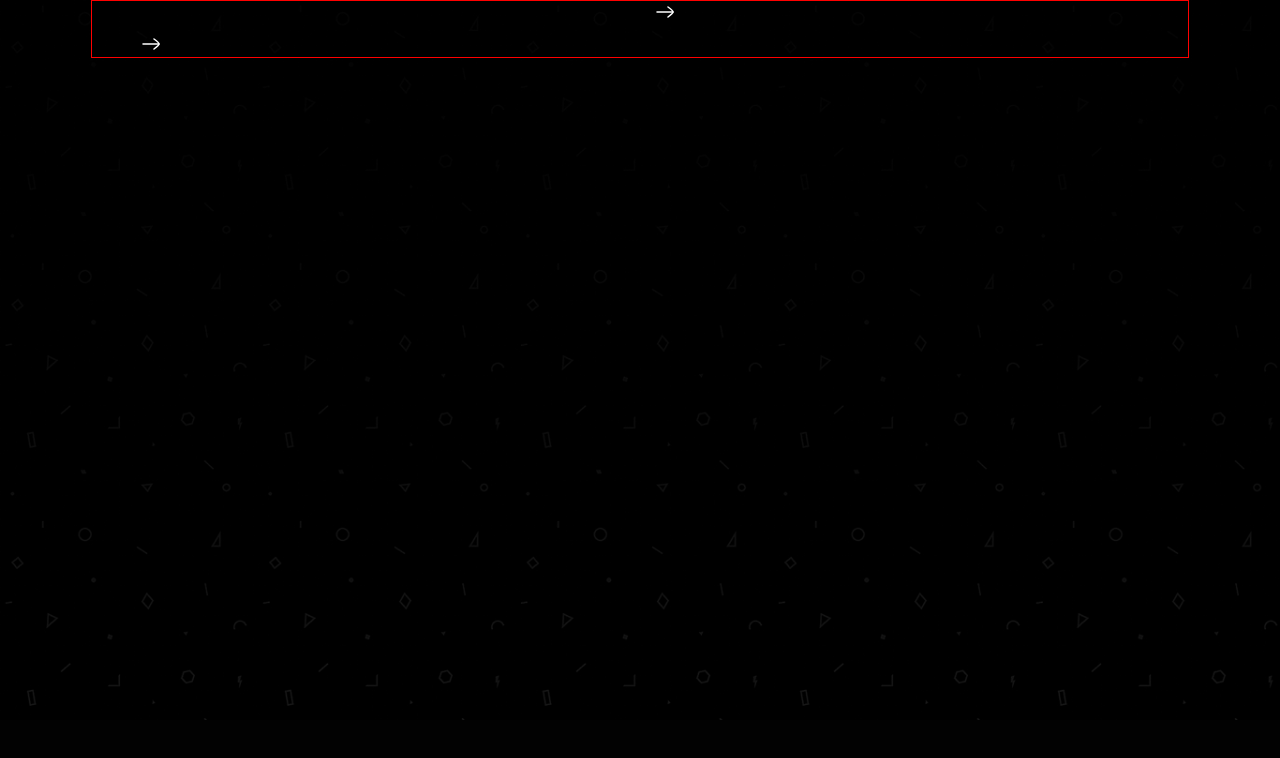
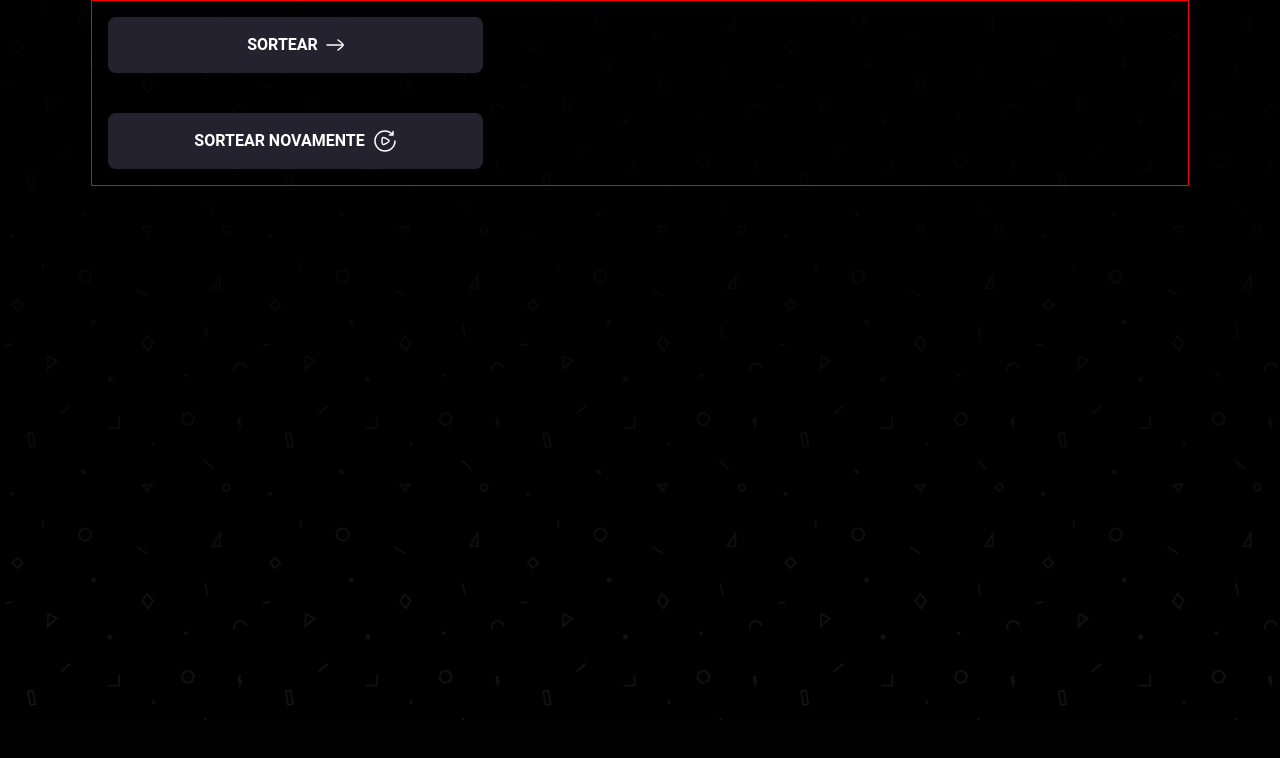
Before and after one commit to felipebalaminut/sorteador, a plain HTML site: page index.html in a window 1280 px wide. Drawn offline with Linux system fonts and the light colour scheme.

Commit message:
style: button customization

```diff
--- a/index.html
+++ b/index.html
@@ -24,9 +24,9 @@
         </button>
 
         <a class="btn-primary gap.5" href="">
-        Sortear
+        Sortear Novamente
         <img
-            src="assets/icons/arrow-right.svg"
+            src="assets/icons/retry.svg"
             alt="seta apontando para direita"
           />
       </a>
--- a/styles/button.css
+++ b/styles/button.css
@@ -0,0 +1,87 @@
+.btn-primary {
+  margin: 1rem; /* Remover essa linha */
+  display: flex;
+  align-items: center;
+  justify-content: center;
+
+  background-color: var(--background-tertiary);
+  width: 375px; /* Alterar para 100% */
+  padding: 1rem;
+  border-radius: 0.5rem;
+
+  /* font */
+  color: var(--content-primary);
+  text-transform: uppercase;
+  font-weight: 700;
+
+  position: relative;
+
+  &::before {
+    position: absolute;
+    content: "";
+    background: var(--gradient-border);
+    border-radius: 0.5rem;
+    inset: -1.6px;
+    z-index: -1;
+
+    /* Animation */
+    background-size: 200% 100%;
+    opacity: 0;
+  }
+
+  &:hover {
+    background-color: var(--background-secondary);
+
+    &::before {
+      /* opacity: 1; */
+
+      animation: opacityTiming 3s, runAround 3s infinite backwards;
+    }
+
+    & img[src*="arrow"] {
+      animation-name: arrowMove;
+      animation-duration: 3s;
+    }
+
+    & img[src*="retry"] {
+      animation-name: retryRotate;
+      animation-duration: 2s;
+    }
+  }
+}
+
+/* ------- KEYFRAMES ------- */
+
+@keyframes opacityTiming {
+  100% {
+    opacity: 1;
+  }
+}
+
+@keyframes runAround {
+  0% {
+    background-position: -200% 0;
+  }
+  100% {
+    background-position: 200% 0;
+  }
+}
+
+@keyframes arrowMove {
+  50% {
+    transform: translateX(1rem);
+  }
+
+  100% {
+    transform: translateX(0);
+  }
+}
+
+@keyframes retryRotate {
+  0% {
+    transform: rotate(0deg);
+  }
+  100% {
+    transform: rotate(360deg);
+  }
+}
--- a/styles/global.css
+++ b/styles/global.css
@@ -48,7 +48,7 @@
 }
 
 html {
-  font-family: var(-ff-roboto);
+  font-family: var(--ff-roboto);
   font-weight: 500;
   line-height: 1.5;
   font-size: var(--fs-lg);
--- a/styles/utility.css
+++ b/styles/utility.css
@@ -5,11 +5,6 @@
   border: 1px solid red; /* Comentar essa linha */
 }
 
-@media (width >= 80em) {
-  .container {
-    --max-width: 1098px;
-  }
-}
 
 .flex {
   display: flex;
@@ -30,3 +25,9 @@
 .gap-1 {
   gap: 0.5rem;
 }
+
+@media (width >= 80em) {
+  .container {
+    --max-width: 1098px;
+  }
+}
```
